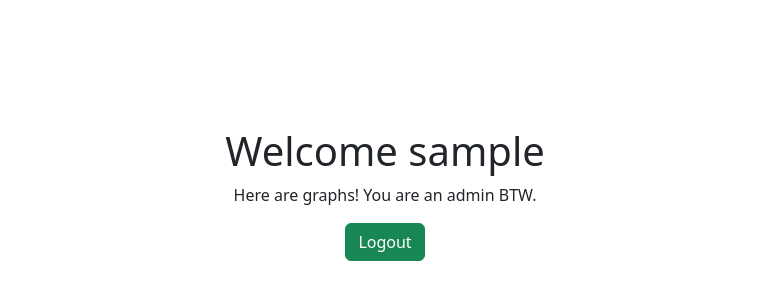
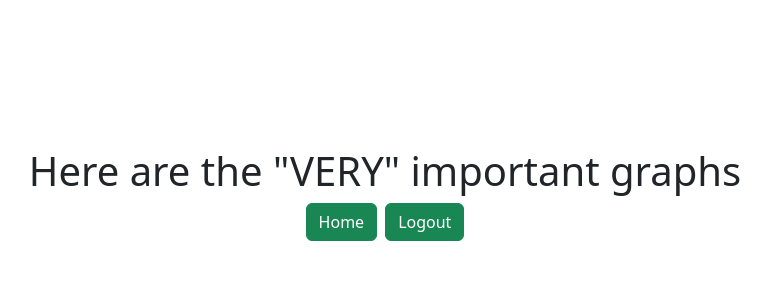
Before and after one commit to TheWhitcher/TW_DB_Final_Project, a React (Vite) app in the folder Project/FrontEnd/: page /Graph in a window 1280 px wide. Shown: the part 206-506 px from the top of the page, without its empty margins (255-1026 px from the left). Built offline with nearby package versions, Linux system fonts and the light colour scheme; sample sign-in values are in the browser's storage.

Commit message:
Added button navigation between home and graph routes. Logout removes key from localstorage.

```diff
--- a/Project/FrontEnd/src/Graph.jsx
+++ b/Project/FrontEnd/src/Graph.jsx
@@ -30,15 +30,23 @@ function Graph() {
       }
 
   },[])
+
   const logoutRoute = () =>{
-      navigate("../");
+    localStorage.removeItem("token");
+    navigate("../");
+  }
+
+  const homeRoute = () =>{
+    navigate("../Home");
   }
 
   return (
       <div className="App">
-          <h1>Welcome {username}</h1>
-          <p>Here are graphs! {isAdmin? "You are an admin BTW.": ""}</p>
-          <button className='btn btn-success' onClick={logoutRoute}>Logout</button>
+        <h1>Here are the "VERY" important graphs</h1>
+        <div>
+            <button className='btn btn-success mx-1' onClick={homeRoute}>Home</button>
+            <button className='btn btn-success mx-1' onClick={logoutRoute}>Logout</button>
+        </div>
       </div>
   )
 }
--- a/Project/FrontEnd/src/Home.jsx
+++ b/Project/FrontEnd/src/Home.jsx
@@ -31,14 +31,22 @@ function Home() {
 
     },[])
     const logoutRoute = () =>{
+        localStorage.removeItem("token");
         navigate("../");
     }
+
+    const graphRoute = () =>{
+        navigate("../Graph");
+      }
 
     return (
         <div className="App">
             <h1>Welcome {username}</h1>
             <p>You are logged in! {isAdmin? "You are an admin BTW.": ""}</p>
-            <button className='btn btn-success' onClick={logoutRoute}>Logout</button>
+            <div>
+                <button className='btn btn-success mx-1' onClick={graphRoute}>Graphs</button>
+                <button className='btn btn-success mx-1' onClick={logoutRoute}>Logout</button>
+            </div>
         </div>
     )
 }
```
